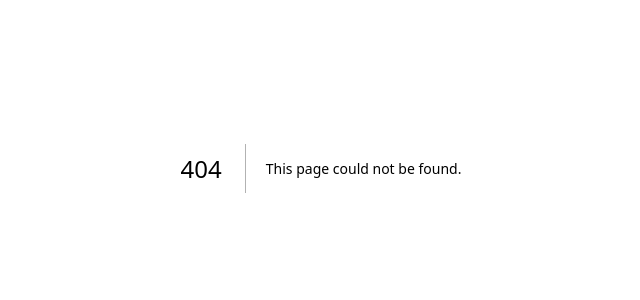
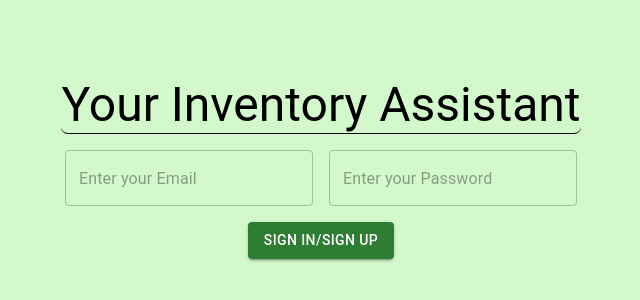
Before and after one commit to Awnder/pantry-app, a Next.js app: page /signin in a window 1280 px wide. Before the commit this address had no page. Shown: the part 232-532 px from the top of the page, without its empty margins (319-959 px from the left). Built offline with nearby package versions, Linux system fonts and the light colour scheme.

Commit message:
didn't add signin page to last commit

```diff
--- /dev/null
+++ b/app/signin/layout.js
@@ -0,0 +1,17 @@
+import { Inter } from "next/font/google";
+import "../globals.css";
+
+const inter = Inter({ subsets: ["latin"] });
+
+export const metadata = {
+  title: "Create Next App",
+  description: "Generated by create next app",
+};
+
+export default function RootLayout({ children }) {
+  return (
+    <html lang="en">
+      <body className={inter.className}>{children}</body>
+    </html>
+  );
+}
--- /dev/null
+++ b/app/signin/page.js
@@ -0,0 +1,85 @@
+"use client"
+
+import { firestore } from '@/firebase'
+import { Box, Button, TextField, Typography } from '@mui/material'
+import { useState } from 'react'
+import { Link } from '@mui/material';
+
+export default function Home() {
+    const [userEmail, setUserEmail] = useState('')
+    const [userPassword, setUserPassword] = useState('')
+
+    const handleSubmit = (e) => {
+        e.preventDefault();
+        if (e.target.checkValidity()) {
+          () => useRouter().push('./app/page.js')
+          setUserEmail('')
+          setUserPassword('')
+        } else {
+          alert("Login is invalid! There must be an email and a password.");
+        }
+      }
+
+  return (
+    <Box
+      width={'100vw'}
+      height={'100vh'}
+      display={'flex'}
+      flexDirection={'column'}
+      alignItems={'center'}
+      justifyContent={'center'}
+      gap={2}
+      backgroundColor={'#D3F8CC'}
+    >
+      <Typography
+        variant={'h3'}
+        fontFamily={'Roboto'}
+        borderBottom={'1px solid black'}
+        borderRadius={'7px'}
+      >
+        Your Inventory Assistant
+      </Typography>
+      <Box
+        display={'flex'}
+        flexDirection={'column'}
+        alignItems={'center'}
+        justifyContent={'center'}
+        gap={2}
+      >
+        <Box
+          component={'form'}
+          onSubmit={(e) => {
+            handleSubmit(e)
+          }}
+          noValidate
+          sx={{
+            display: 'flex',
+            flexDirection: 'row',
+            alignItems: 'center',
+            justifyContent: 'center',
+            gap: 2
+          }}
+        >
+            <TextField
+              required
+              color='success'
+              placeholder='Enter your Email'
+              onChange={(e) => setUserEmail(e.target.value)}
+              value={userEmail}
+            >
+            </TextField>
+            <TextField
+              required
+              color='success'
+              placeholder='Enter your Password'
+              onChange={(e) => setUserPassword(e.target.value)}
+              value={userPassword}
+            >
+            </TextField>
+        </Box>
+        <Button variant='contained' color='success' type='submit'>Sign In/Sign Up</Button>
+      </Box>
+    </Box>
+
+  )
+}
```
